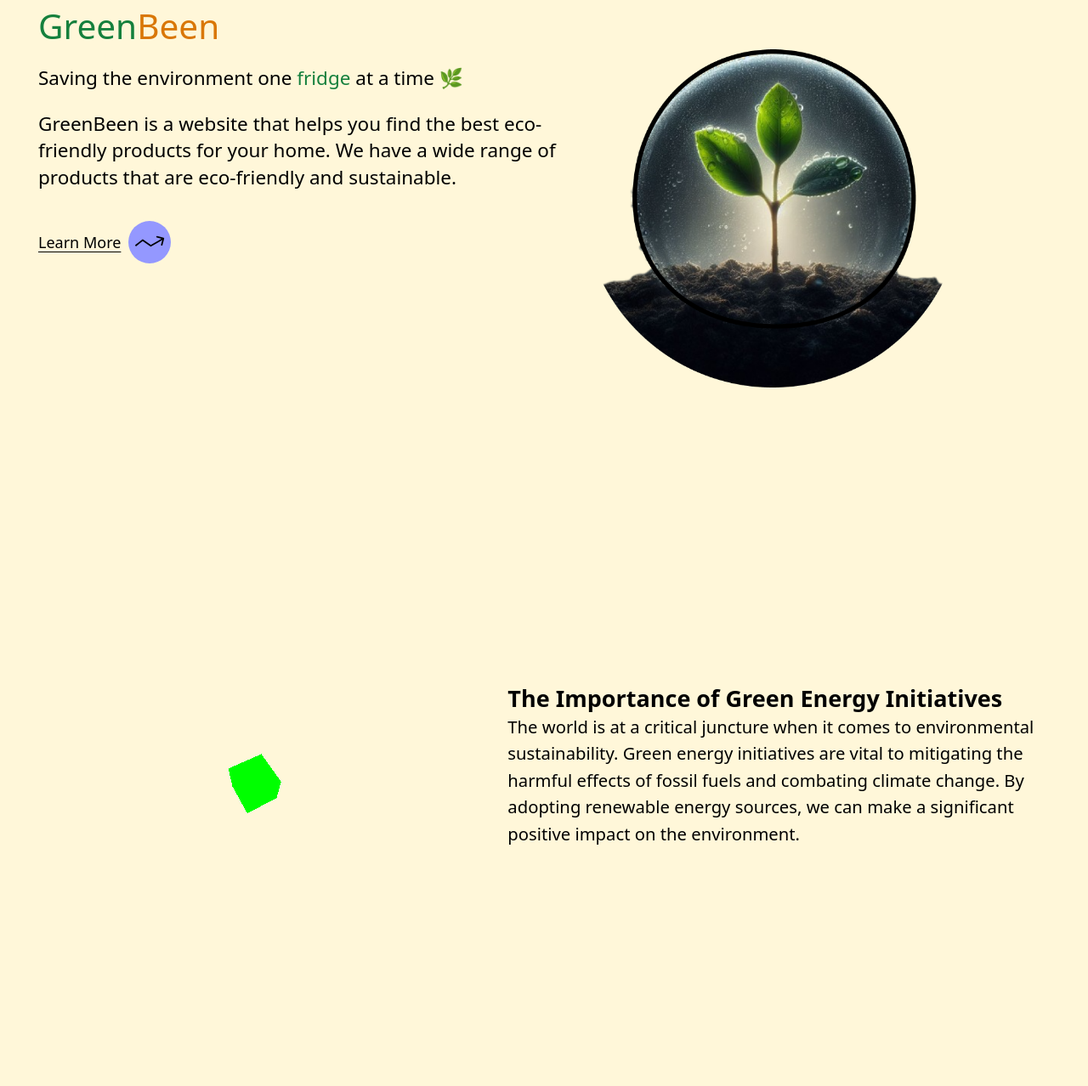
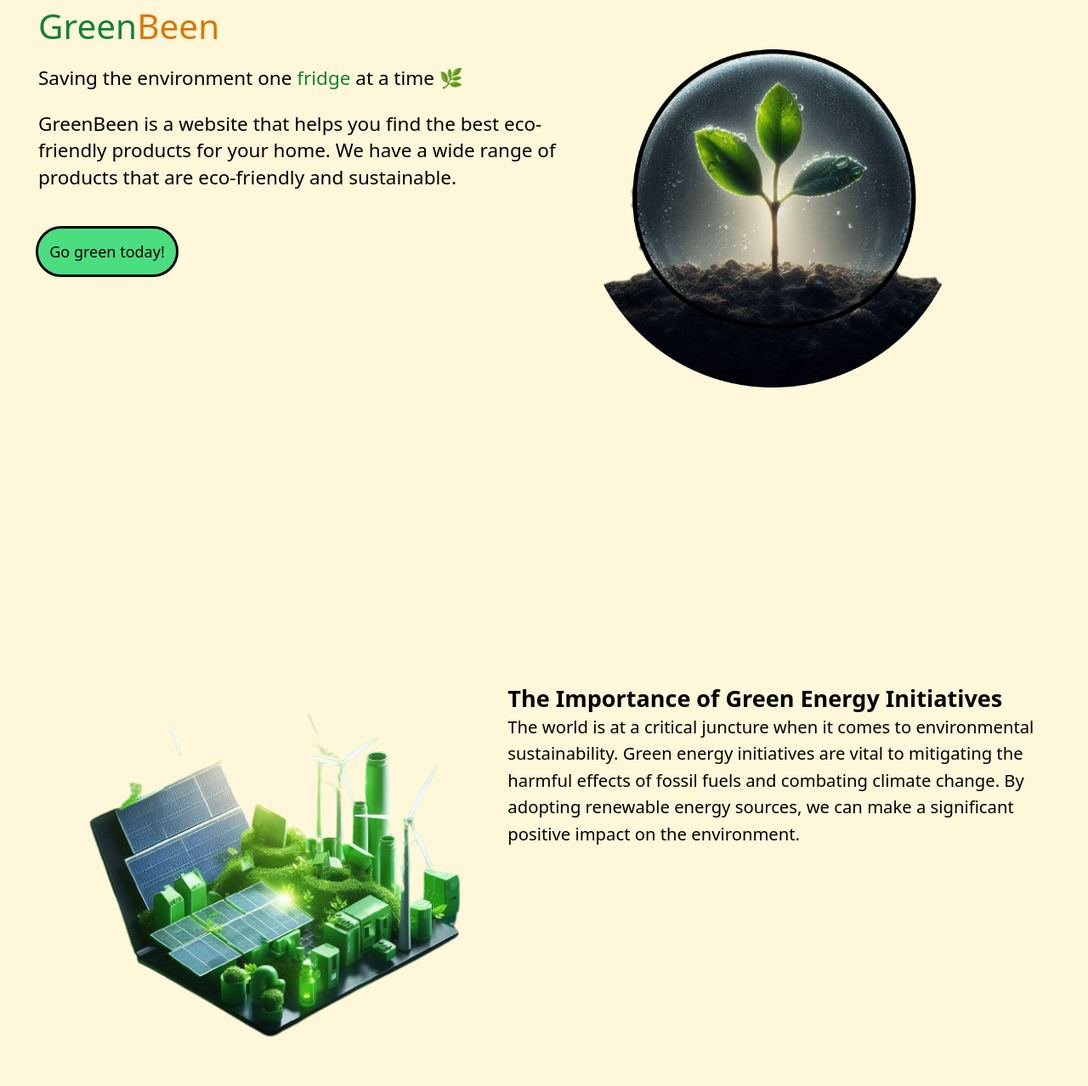
Before and after one commit to RangerDevv/GreenBeen, an Astro site: page / in a window 1280 px wide. Shown: the part 109-1387 px from the top of the page at 85% size. Built offline with nearby package versions, Linux system fonts and the light colour scheme; Astro itself is replaced by a stand-in of ours; no server answers.

Commit message:
Added pictures

```diff
--- a/src/pages/index.astro
+++ b/src/pages/index.astro
@@ -2,9 +2,24 @@
 import Layout from "../layouts/Layout.astro";
 
 import WateredPlant from "../img/WateredPlant.png";
+import BodyPic from "../img/1BodyPic.png";
+import BodyPic2 from "../img/BodyPic22.png";
+import BodyPic3 from "../img/BodyPic3.jpeg";
 ---
 
 <script>
+    import { gsap } from "gsap";
+    import { Flip } from "gsap/Flip";
+    import { ScrollTrigger } from "gsap/ScrollTrigger";
+    import { Observer } from "gsap/Observer";
+    import { ScrollToPlugin } from "gsap/ScrollToPlugin";
+    import { Draggable } from "gsap/Draggable";
+    import { MotionPathPlugin } from "gsap/MotionPathPlugin";
+    import { EaselPlugin } from "gsap/EaselPlugin";
+    import { PixiPlugin } from "gsap/PixiPlugin";
+    import { TextPlugin } from "gsap/TextPlugin";
+document.addEventListener('astro:page-load', () => {
+    // This only runs once.
     let listOfEcoWrods=[
         'roof',
         'lightbulb',
@@ -50,72 +65,6 @@ import WateredPlant from "../img/WateredPlant.png";
         AGIMG.style.transform = `skew(${ySkew}deg, ${xSkew}deg)`
     })
 
-    import * as THREE from 'three';
-
-    const scene = new THREE.Scene();
-    const camera = new THREE.PerspectiveCamera( 75, window.innerWidth / window.innerHeight, 0.1, 1000 );
-
-    const renderer = new THREE.WebGLRenderer();
-    const renderer2 = new THREE.WebGLRenderer();
-
-    let threeDHolder = document.getElementById('3DHolder1') as HTMLDivElement
-    threeDHolder.appendChild( renderer.domElement );
-
-    let threeDHolder2 = document.getElementById('3DHolder2') as HTMLDivElement
-    threeDHolder2.appendChild( renderer2.domElement );
-
-    renderer.setSize( threeDHolder.clientWidth, threeDHolder.clientHeight );
-    // change the background color
-    renderer.setClearColor(0x000000, 0)
-    renderer2.setSize( threeDHolder2.clientWidth, threeDHolder2.clientHeight );
-    // change the background color
-    renderer2.setClearColor(0x000000, 0)
-
-    const geometry = new THREE.BoxGeometry( 1, 1, 1 );
-    const material = new THREE.MeshBasicMaterial( { color: 0x00ff00 } );
-    const cube = new THREE.Mesh( geometry, material );
-    scene.add( cube );
-
-    camera.position.z = 5;
-
-    function animate() {
-        requestAnimationFrame( animate );
-
-        cube.rotation.x += 0.01;
-        cube.rotation.y += 0.01;
-
-        renderer.render( scene, camera );
-    }
-
-    animate();
-
-    import { GLTFLoader } from 'three/addons/loaders/GLTFLoader.js';
-
-    const loader = new GLTFLoader();
-
-    loader.load( '../model/gltf (1)/Gear2.gltf', function ( gltf ) {
-
-        scene.add( gltf.scene );
-
-        renderer2.render( scene, camera );
-
-    }, undefined, function ( error ) {
-
-        console.error( error );
-
-    } );
-
-
-    import { gsap } from "gsap";
-    import { Flip } from "gsap/Flip";
-    import { ScrollTrigger } from "gsap/ScrollTrigger";
-    import { Observer } from "gsap/Observer";
-    import { ScrollToPlugin } from "gsap/ScrollToPlugin";
-    import { Draggable } from "gsap/Draggable";
-    import { MotionPathPlugin } from "gsap/MotionPathPlugin";
-    import { EaselPlugin } from "gsap/EaselPlugin";
-    import { PixiPlugin } from "gsap/PixiPlugin";
-    import { TextPlugin } from "gsap/TextPlugin";
 
 
     gsap.registerPlugin(Flip,ScrollTrigger,Observer,ScrollToPlugin,Draggable,MotionPathPlugin,EaselPlugin,PixiPlugin,TextPlugin);
@@ -311,6 +260,7 @@ import WateredPlant from "../img/WateredPlant.png";
             end: 'bottom center', // End point
         },
     })
+}, { once: false})
 </script>
 
 <Layout title="GreenBeen">
@@ -319,25 +269,18 @@ import WateredPlant from "../img/WateredPlant.png";
             <h1 class='text-4xl font-medium'><span class="text-green-700">Green</span><span class="text-amber-600">Been</span></h1>
             <p class="text-xl pt-5">Saving the environment one <span id="changedWord" class="text-green-700 transition-all ease-in-out transform scale-0 w-96">roof</span> at a time 🌿</p>
 
-            <p class="text-xl pt-5">GreenBeen is a website that helps you find the best eco-friendly products for your home. We have a wide range of products that are eco-friendly and sustainable.</p>
-            <a>
-            <div class="flex mt-8">
-            <button class=" align-middle pr-2 underline underline-offset-4">
-                Learn More
-            </button>
-            <svg width="50" height="50" viewBox="0 0 114 114" fill="none" xmlns="http://www.w3.org/2000/svg">
-                <circle cx="57" cy="57" r="57" fill="#9498FF"/>
-                <path d="M60.1901 66.7656L59.05 68.4088L60.0977 69.1358L61.1988 68.4926L60.1901 66.7656ZM81.1903 54.5001L80.1908 52.7677L80.1816 52.7731L81.1903 54.5001ZM96.122 47.5182C96.4082 46.4514 95.7754 45.3545 94.7086 45.0683L77.3234 40.4041C76.2565 40.1179 75.1597 40.7507 74.8734 41.8175C74.5872 42.8844 75.22 43.9813 76.2869 44.2675L91.7404 48.4134L87.5945 63.8669C87.3083 64.9338 87.9411 66.0306 89.0079 66.3169C90.0748 66.6031 91.1716 65.9703 91.4579 64.9034L96.122 47.5182ZM38.1902 51.5004L39.3303 49.8573L38.1025 49.0053L36.9375 49.9413L38.1902 51.5004ZM61.1988 68.4926L82.199 56.2271L80.1816 52.7731L59.1815 65.0386L61.1988 68.4926ZM82.1898 56.2325L95.1898 48.7323L93.1909 45.2676L80.1908 52.7678L82.1898 56.2325ZM20.4428 68.3247L39.4428 53.0596L36.9375 49.9413L17.9375 65.2065L20.4428 68.3247ZM37.05 53.1436L59.05 68.4088L61.3303 65.1224L39.3303 49.8573L37.05 53.1436Z" fill="black"/>
-            </svg>
-            </div>
-            </a>
+            <p class="text-xl pt-5 pb-10">GreenBeen is a website that helps you find the best eco-friendly products for your home. We have a wide range of products that are eco-friendly and sustainable.</p>
+            <a id="CTABtn" href="/" class=""><button class="bg-green-400 transition-colors ease-in-out outline p-1 w-36 h-12 rounded-full text-base">
+                Go green today!
+            </button></a>
         </div>
         <div class="w-[35vw] hidden sm:block">
             <img src={WateredPlant.src} alt="hero" class="w-[35vw] transition-all ease-out" id="AGIMG"/>
         </div>
     </div>
     <div id="body1" class="body1 flex flex-wrap justify-evenly h-auto">
-        <div id="3DHolder1" class="h-[40vh] w-[40vw]">
+        <div id="" class="h-[40vh] w-[40vw]">
+            <img src={BodyPic.src} alt="hero" class="w-[40vw] transition-all ease-out" id="AGIMG"/>
         </div>
         <div class='flex flex-wrap justify-evenly w-auto h-[80vh]'>
             <div class="w-[50vw] flex-col mt-9">
@@ -346,17 +289,18 @@ import WateredPlant from "../img/WateredPlant.png";
             </div>
         </div>
     </div>
-    <div id="body2" class="body2 flex flex-wrap justify-evenly h-auto">
+    <div id="body2" class="body2 flex flex-wrap justify-evenly h-auto -z-50">
         <div class='flex flex-wrap justify-evenly w-auto h-[80vh]'>
             <div class="w-[50vw] flex-col mt-9">
                 <p class="text-2xl font-semibold">Why Choose GreenBeen?</p>
                 <p class="text-lg">When you join GreenBeen, you become part of a thriving community dedicated to a greener, more sustainable future. Our website is regularly updated with the most current information, news, and trends in green energy and sustainability. Sign up for our newsletter to stay informed and connect with like-minded individuals who share your enthusiasm for eco-friendly living.</p>
             </div>
         </div>
-        <div id="3DHolder2" class="h-[40vh] w-[40vw]">
+        <div class="h-[40vh] w-[40vw]">
+            <img src={BodyPic2.src} alt="hero" class="w-[40vw] transition-all ease-out" id="AGIMG"/>
         </div>
     </div>
-    <div class="w-10 h-10 bg-green-600 rounded-full fixed -z-50" id="smallGreenRect"></div>
+    <div class="w-10 h-10 bg-green-600 rounded-full fixed -z-10" id="smallGreenRect"></div>
     <div>
         <p class="text-center pb-10 text-4xl font-medium text-white z-50" id="WWO">What We Offer</p>
         <div class="flex flex-wrap justify-evenly h-auto sm:h-80 gap-10 z-10">
@@ -375,7 +319,8 @@ import WateredPlant from "../img/WateredPlant.png";
         </div>
     </div>
     <div id="body3" class="flex flex-wrap justify-evenly h-auto z-10">
-        <div id="3DHolder1" class="h-[40vh] w-[40vw]">
+        <div class="h-[40vh] w-[40vw]">
+            <img src={BodyPic3.src} alt="hero" class="w-[40vw] transition-all ease-out rounded-xl" id="AGIMG"/>
         </div>
         <div class='flex flex-wrap justify-evenly w-auto h-[80vh]'>
             <div class="w-[50vw] flex-col mt-9">
@@ -402,7 +347,7 @@ import WateredPlant from "../img/WateredPlant.png";
             </div>
     </div>
     <div id="testimonials" class="flex flex-col">
-        <p class="text-center pb-5 text-4xl font-medium text-amber-700 z-50" id="WWO">What Our Customers Are Saying</p>
+        <p class="text-center pb-5 text-4xl font-medium text-white z-10" id="WWO">What Our Customers Are Saying</p>
         <div class="flex flex-row h-auto w-screen gap-5 pt-20 justify-center" id="row1">
             <!-- create a bunch of rectangles -->
             <div class="w-60 rounded-lg h-auto bg-white text-left p-4" id="rbox1">
```
Also changed, not shown: src/img/1BodyPic.png (added), src/img/2BodyPic.png (added), src/img/BodyPic22.png (added), src/img/BodyPic3.jpeg (added), 4 other files.
